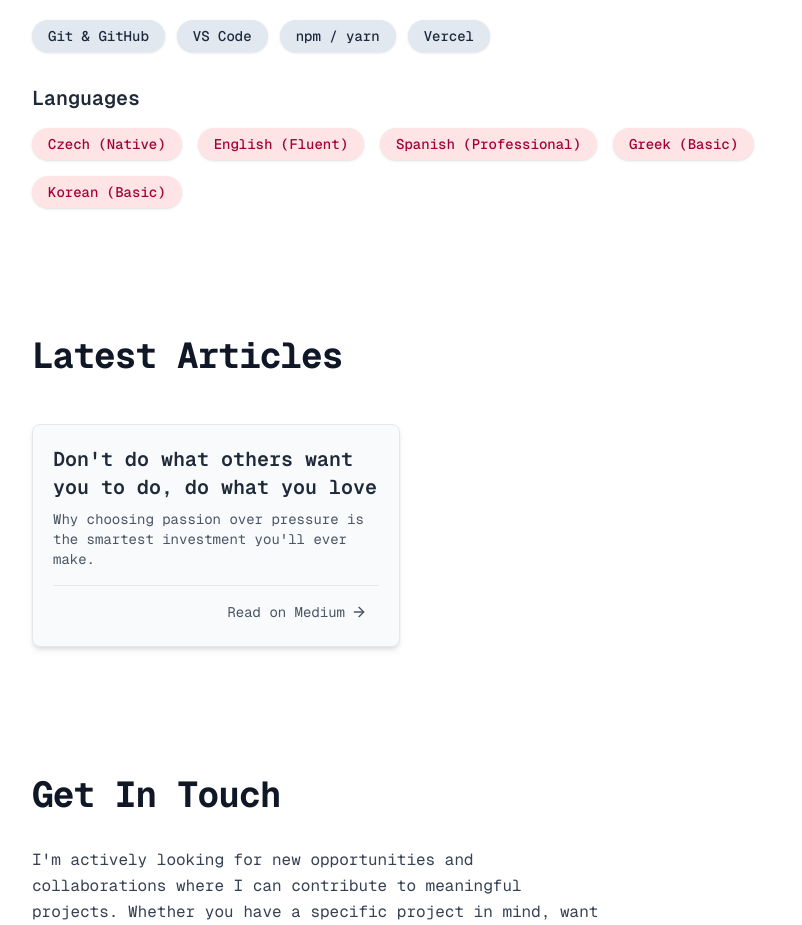
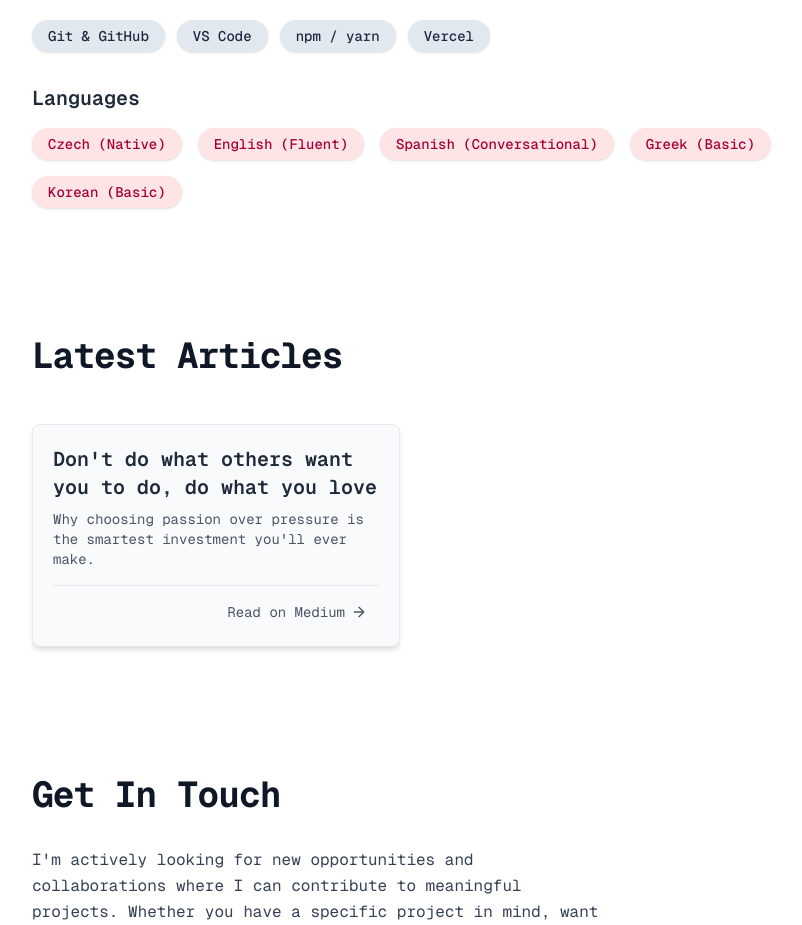
Before and after one commit to VilemB/vilembarnet, a Next.js app: page / in a window 1280 px wide. Shown: the part 1803-2728 px from the top of the page, without its empty margins (224-1026 px from the left). Built offline with nearby package versions, Linux system fonts and the light colour scheme.

Commit message:
Language levels

```diff
--- a/src/app/page.tsx
+++ b/src/app/page.tsx
@@ -59,7 +59,7 @@ interface LanguageSkill {
 const languageSkillsData: LanguageSkill[] = [
   { name: "Czech", proficiency: "Native" },
   { name: "English", proficiency: "Fluent" },
-  { name: "Spanish", proficiency: "Professional" },
+  { name: "Spanish", proficiency: "Conversational" },
   { name: "Greek", proficiency: "Basic" },
   { name: "Korean", proficiency: "Basic" },
 ];
```
